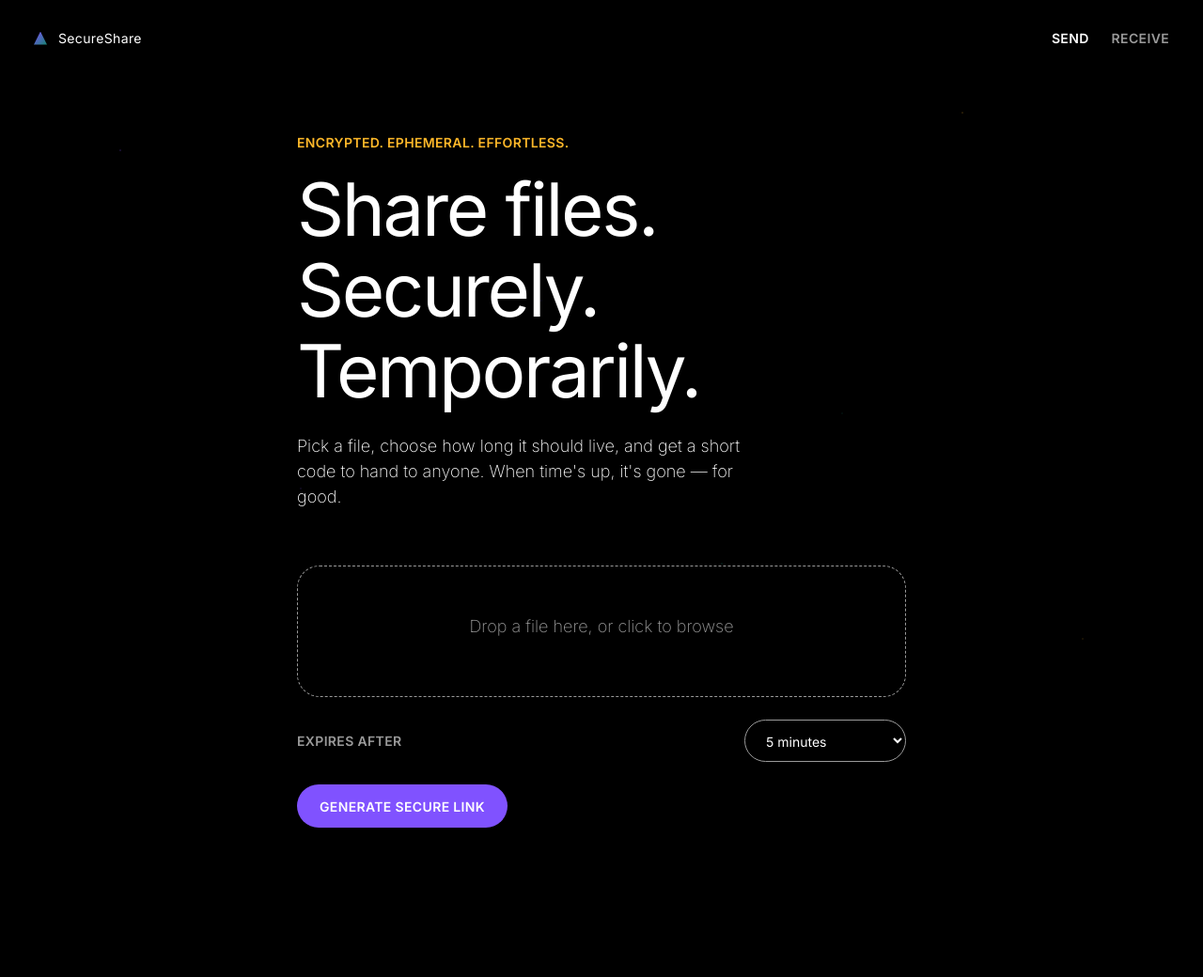
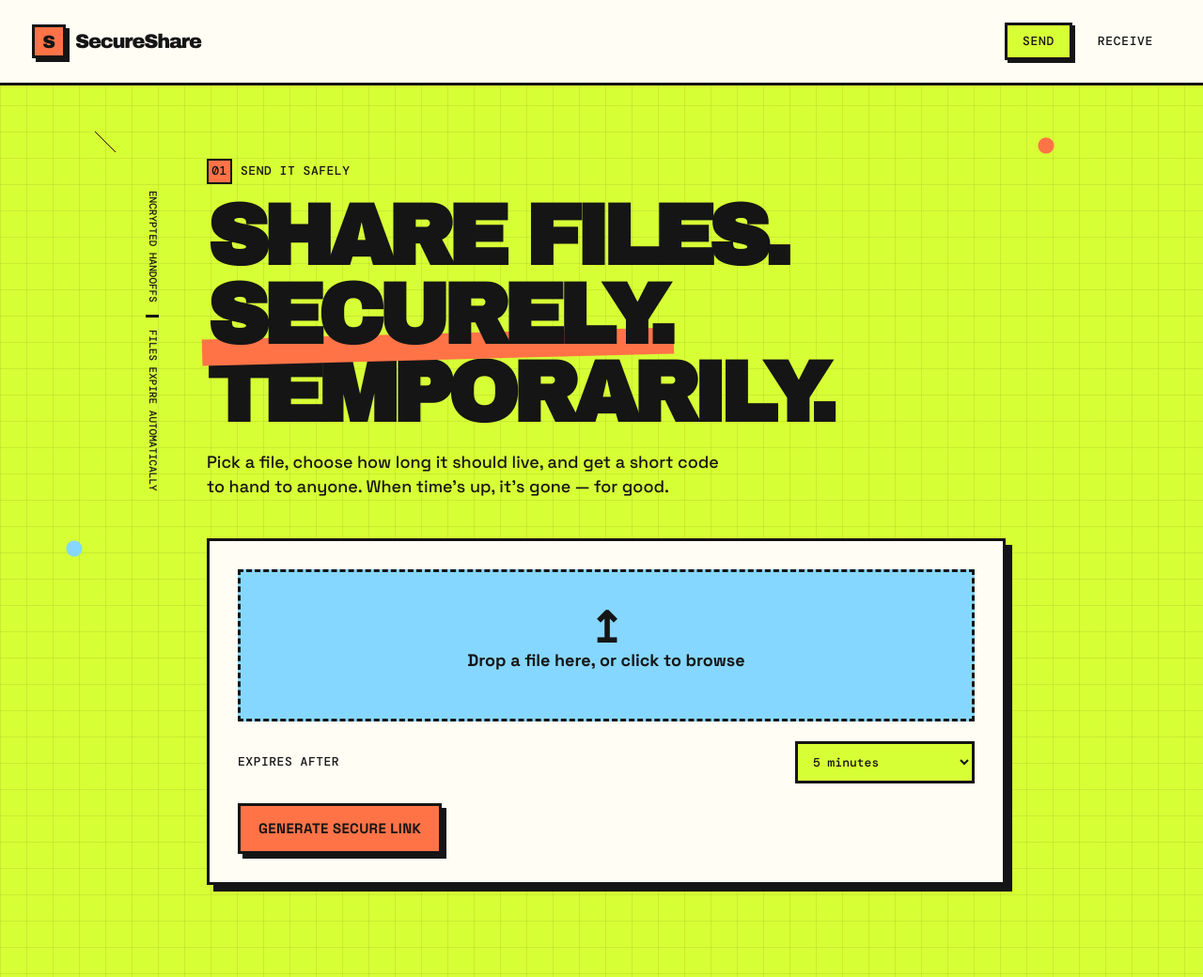
Before and after one commit to pskth/Event-Driven-File-Sharing, a Flask app: page / in a window 1280 px wide. Shown: the whole page at 94% size. Before the commit the page ends 881 px from the top, so only its background shows below. Run offline with Flask 3, Linux system fonts and the light colour scheme.

Commit message:
Redesign web app interface with bold visual styling

```diff
--- a/src/web_app/static/style.css
+++ b/src/web_app/static/style.css
@@ -1,361 +1,82 @@
 :root {
-  /* Colors — Dala style reference (DESIGN.md) */
-  --color-void: #000000;
-  --color-bone-white: #ffffff;
-  --color-ash-gray: #9a9a9a;
-  --color-silver-mist: #bdbdbd;
-  --color-electric-iris: #8052ff;
-  --color-saffron-spark: #ffb829;
-  --color-deep-verdant: #15846e;
-
-  --font-family: 'Inter', ui-sans-serif, system-ui, -apple-system, BlinkMacSystemFont, "Segoe UI", Roboto, sans-serif;
-
-  --text-caption: 12px;
-  --text-nav-label: 14px;
-  --text-body: 18px;
-  --text-heading-2xs: 24px;
-  --text-heading-xs: 27px;
-  --text-subheading: 36px;
-  --text-heading-sm: 42px;
-  --text-heading: 48px;
-  --text-heading-lg: 78px;
-  --text-display: 113px;
-
-  --spacing-6: 6px;
-  --spacing-12: 12px;
-  --spacing-18: 18px;
-  --spacing-24: 24px;
-  --spacing-30: 30px;
-  --spacing-36: 36px;
-  --spacing-60: 60px;
-  --spacing-96: 96px;
-  --spacing-120: 120px;
-
-  --radius-buttons: 24px;
-  --radius-cards: 24px;
-  --radius-full: 9999px;
+  --ink: #151515;
+  --paper: #fffdf4;
+  --acid: #d7ff35;
+  --orange: #ff7347;
+  --purple: #9c7cff;
+  --blue: #85d7ff;
+  --shadow: 7px 7px 0 var(--ink);
+  --font-display: "Archivo Black", Impact, sans-serif;
+  --font-body: "Space Grotesk", Arial, sans-serif;
+  --font-mono: "DM Mono", monospace;
 }
 
-* {
-  box-sizing: border-box;
+* { box-sizing: border-box; }
+html { background: var(--acid); }
+body {
+  min-width: 320px; min-height: 100vh; margin: 0; overflow-x: hidden; color: var(--ink);
+  background: linear-gradient(90deg, rgba(21, 21, 21, .08) 1px, transparent 1px), linear-gradient(rgba(21, 21, 21, .08) 1px, transparent 1px), var(--acid);
+  background-size: 28px 28px; font-family: var(--font-body); font-size: 16px; line-height: 1.45;
 }
+button, input, select { font: inherit; }
+button:focus-visible, input:focus-visible, select:focus-visible, .dropzone:focus-within { outline: 4px solid var(--purple); outline-offset: 3px; }
+.hidden { display: none !important; }
 
-html, body {
-  margin: 0;
-  padding: 0;
-  background: var(--color-void);
-  color: var(--color-bone-white);
-  font-family: var(--font-family);
-  font-weight: 200;
-  font-size: var(--text-body);
-  line-height: 1.5;
-  min-height: 100vh;
+.ambient-field {
+  position: fixed; z-index: 0; inset: 0; pointer-events: none;
+  background: linear-gradient(45deg, transparent 49%, var(--ink) 50%, transparent 51%) 8% 18% / 22px 22px no-repeat, radial-gradient(circle, var(--orange) 0 8px, transparent 9px) 88% 18% / 34px 34px no-repeat, linear-gradient(135deg, var(--purple) 0 48%, transparent 49%) 83% 76% / 34px 34px no-repeat, radial-gradient(circle, var(--blue) 0 8px, transparent 9px) 5% 74% / 34px 34px no-repeat;
 }
+.topbar { position: relative; z-index: 1; display: flex; align-items: center; justify-content: space-between; max-width: 1320px; margin: 0 auto; padding: 24px 34px; border-bottom: 3px solid var(--ink); background: var(--paper); }
+.logo-lockup { display: flex; align-items: center; gap: 10px; }
+.logo-mark { display: grid; width: 36px; height: 36px; place-items: center; border: 3px solid var(--ink); background: var(--orange); box-shadow: 4px 4px 0 var(--ink); font-family: var(--font-display); font-size: 19px; line-height: 1; }
+.logo-word { font-family: var(--font-display); font-size: 21px; letter-spacing: -.06em; }
+.tab-nav { display: flex; gap: 8px; }
+.tab-link { min-height: 40px; padding: 7px 16px; border: 3px solid transparent; background: transparent; color: var(--ink); cursor: pointer; font-family: var(--font-mono); font-size: 13px; font-weight: 500; letter-spacing: .05em; text-transform: uppercase; }
+.tab-link:hover, .tab-link.is-active { border-color: var(--ink); background: var(--acid); }
+.tab-link.is-active { box-shadow: 3px 3px 0 var(--ink); }
 
-.hidden {
-  display: none !important;
+.stage { position: relative; z-index: 1; max-width: 1220px; min-height: calc(100vh - 87px); margin: 0 auto; padding: 78px 80px 98px 190px; }
+.side-note { position: absolute; top: 112px; left: 34px; display: flex; gap: 13px; align-items: flex-start; width: 105px; color: var(--ink); font-family: var(--font-mono); font-size: 11px; font-weight: 500; line-height: 1.25; text-transform: uppercase; writing-mode: vertical-rl; }
+.side-note span:first-child { padding-bottom: 13px; border-bottom: 3px solid var(--ink); }
+.panel { display: none; max-width: 850px; }
+.panel.is-active { display: block; }
+.headline-block { position: relative; max-width: 770px; margin-bottom: 42px; }
+.eyebrow { display: inline-flex; gap: 9px; align-items: center; margin: 0 0 14px; font-family: var(--font-mono); font-size: 13px; font-weight: 500; letter-spacing: .04em; text-transform: uppercase; }
+.eyebrow span { display: grid; width: 27px; height: 27px; place-items: center; border: 2px solid var(--ink); background: var(--orange); }
+.headline { max-width: 720px; margin: 0 0 18px; font-family: var(--font-display); font-size: clamp(48px, 7.3vw, 91px); line-height: .92; letter-spacing: -.075em; text-transform: uppercase; }
+.headline em { position: relative; z-index: 0; font-style: normal; }
+.headline em::after { position: absolute; z-index: -1; right: -5px; bottom: 2px; left: -5px; height: .31em; background: var(--orange); content: ""; transform: rotate(-1.5deg); }
+.body-copy { max-width: 565px; margin: 0; font-size: 18px; font-weight: 500; }
+
+.form-block { display: flex; flex-direction: column; gap: 21px; width: 100%; padding: 30px; border: 3px solid var(--ink); background: var(--paper); box-shadow: var(--shadow); }
+.dropzone { display: flex; flex-direction: column; gap: 6px; align-items: center; justify-content: center; min-height: 162px; padding: 24px; border: 3px dashed var(--ink); background: var(--blue); color: var(--ink); cursor: pointer; font-size: 18px; font-weight: 700; text-align: center; transition: transform .12s ease, box-shadow .12s ease, background .12s ease; }
+.dropzone:hover, .dropzone.is-dragover { background: var(--purple); transform: translate(-3px, -3px); box-shadow: 5px 5px 0 var(--ink); }
+.dropzone-icon { font-family: var(--font-display); font-size: 45px; line-height: .7; }
+.dropzone-filename { max-width: 100%; overflow: hidden; font-family: var(--font-mono); font-size: 13px; font-weight: 500; text-overflow: ellipsis; white-space: nowrap; }
+.field-row { display: flex; gap: 18px; align-items: center; justify-content: space-between; }
+.field-label { font-family: var(--font-mono); font-size: 13px; font-weight: 500; letter-spacing: .04em; text-transform: uppercase; }
+.field-select { min-width: 178px; padding: 10px 12px; border: 3px solid var(--ink); border-radius: 0; background: var(--acid); color: var(--ink); cursor: pointer; font-family: var(--font-mono); font-size: 13px; font-weight: 500; }
+.btn-primary, .btn-ghost { align-self: flex-start; border: 3px solid var(--ink); border-radius: 0; box-shadow: 5px 5px 0 var(--ink); cursor: pointer; font-family: var(--font-body); font-size: 15px; font-weight: 700; letter-spacing: .025em; text-transform: uppercase; transition: transform .12s ease, box-shadow .12s ease; }
+.btn-primary { padding: 13px 19px; background: var(--orange); color: var(--ink); }
+.btn-ghost { padding: 10px 14px; background: var(--acid); color: var(--ink); }
+.btn-primary:hover:not(:disabled), .btn-ghost:hover { transform: translate(-3px, -3px); box-shadow: 8px 8px 0 var(--ink); }
+.btn-primary:active:not(:disabled), .btn-ghost:active { transform: translate(4px, 4px); box-shadow: 1px 1px 0 var(--ink); }
+.btn-primary:disabled { cursor: not-allowed; opacity: .55; }
+
+.progress-track { height: 18px; margin-top: 22px; border: 3px solid var(--ink); background: var(--paper); }
+.progress-fill { width: 0%; height: 100%; background: repeating-linear-gradient(45deg, var(--purple) 0 12px, var(--ink) 12px 15px); transition: width .2s ease; }
+.result-block { display: flex; flex-direction: column; gap: 13px; width: fit-content; max-width: 100%; margin-top: 35px; padding: 24px; border: 3px solid var(--ink); background: var(--purple); box-shadow: var(--shadow); }
+.share-code { margin: 0; font-family: var(--font-mono); font-size: clamp(29px, 5vw, 48px); font-weight: 500; letter-spacing: .12em; }
+.countdown, .status-text, .error-text { margin: 18px 0 0; font-family: var(--font-mono); font-size: 13px; font-weight: 500; }
+.countdown { margin: 0; }
+.status-text { display: inline-block; padding: 12px 15px; border: 3px solid var(--ink); background: var(--blue); box-shadow: 4px 4px 0 var(--ink); }
+.error-text { display: inline-block; padding: 12px 15px; border: 3px solid var(--ink); background: var(--orange); box-shadow: 4px 4px 0 var(--ink); }
+.code-input { width: 100%; max-width: 420px; padding: 15px 16px; border: 3px solid var(--ink); border-radius: 0; background: var(--blue); color: var(--ink); font-family: var(--font-mono); font-size: clamp(25px, 5vw, 39px); font-weight: 500; letter-spacing: .13em; text-transform: uppercase; }
+.code-input::placeholder { color: var(--ink); opacity: .42; }
+
+@media (max-width: 720px) {
+  .topbar { padding: 17px 19px; } .logo-word { font-size: 18px; } .tab-link { min-height: 36px; padding: 6px 9px; font-size: 11px; }
+  .stage { min-height: calc(100vh - 75px); padding: 53px 20px 70px; } .side-note { display: none; } .headline { font-size: clamp(46px, 14vw, 70px); } .body-copy { font-size: 16px; }
+  .form-block { padding: 19px; box-shadow: 5px 5px 0 var(--ink); } .field-row { align-items: flex-start; flex-direction: column; } .field-select, .btn-primary { width: 100%; }
 }
-
-/* Ambient particle field — decorative echo of the Dala constellation motif */
-.ambient-field {
-  position: fixed;
-  inset: 0;
-  pointer-events: none;
-  z-index: 0;
-  background-image:
-    radial-gradient(1px 1px at 10% 20%, rgba(128, 82, 255, 0.55), transparent),
-    radial-gradient(1px 1px at 80% 15%, rgba(255, 184, 41, 0.45), transparent),
-    radial-gradient(1px 1px at 60% 75%, rgba(21, 132, 110, 0.5), transparent),
-    radial-gradient(1px 1px at 25% 65%, rgba(128, 82, 255, 0.35), transparent),
-    radial-gradient(1px 1px at 90% 85%, rgba(255, 184, 41, 0.3), transparent),
-    radial-gradient(1px 1px at 45% 40%, rgba(128, 82, 255, 0.25), transparent),
-    radial-gradient(1px 1px at 70% 55%, rgba(21, 132, 110, 0.3), transparent);
-  background-repeat: no-repeat;
-}
-
-.topbar {
-  position: relative;
-  z-index: 1;
-  max-width: 1280px;
-  margin: 0 auto;
-  padding: var(--spacing-30) var(--spacing-36);
-  display: flex;
-  align-items: center;
-  justify-content: space-between;
-}
-
-.logo-lockup {
-  display: flex;
-  align-items: center;
-  gap: var(--spacing-12);
-}
-
-.logo-mark {
-  width: 14px;
-  height: 14px;
-  background: linear-gradient(135deg, var(--color-electric-iris), var(--color-deep-verdant));
-  clip-path: polygon(50% 0%, 0% 100%, 100% 100%);
-}
-
-.logo-word {
-  font-weight: 400;
-  font-size: var(--text-nav-label);
-  letter-spacing: 0.025em;
-}
-
-.tab-nav {
-  display: flex;
-  gap: var(--spacing-24);
-}
-
-.tab-link {
-  background: none;
-  border: none;
-  cursor: pointer;
-  font-family: var(--font-family);
-  font-size: var(--text-nav-label);
-  font-weight: 600;
-  text-transform: uppercase;
-  letter-spacing: 0.025em;
-  color: var(--color-ash-gray);
-  padding: 0;
-  transition: color 0.15s ease;
-}
-
-.tab-link.is-active,
-.tab-link:hover {
-  color: var(--color-bone-white);
-}
-
-.stage {
-  position: relative;
-  z-index: 1;
-  max-width: 720px;
-  margin: 0 auto;
-  padding: var(--spacing-60) var(--spacing-36) var(--spacing-120);
-}
-
-.panel {
-  display: none;
-}
-
-.panel.is-active {
-  display: block;
-}
-
-.headline-block {
-  margin-bottom: var(--spacing-60);
-}
-
-.eyebrow {
-  font-size: var(--text-nav-label);
-  font-weight: 600;
-  text-transform: uppercase;
-  letter-spacing: 0.025em;
-  color: var(--color-saffron-spark);
-  margin: 0 0 var(--spacing-18);
-}
-
-.headline {
-  font-size: var(--text-heading-lg);
-  line-height: 1.1;
-  letter-spacing: -0.03em;
-  font-weight: 400;
-  margin: 0 0 var(--spacing-24);
-}
-
-.body-copy {
-  font-size: var(--text-body);
-  font-weight: 200;
-  color: var(--color-bone-white);
-  max-width: 480px;
-  margin: 0;
-}
-
-.form-block {
-  display: flex;
-  flex-direction: column;
-  gap: var(--spacing-24);
-  margin-top: var(--spacing-60);
-}
-
-/* The dropzone uses a thin outlined boundary rather than a filled card.
-   This is a deliberate, documented deviation from the "no bordered
-   containers" rule — see docs/WEB_APP_DESIGN_DECISIONS.md — because a file
-   drop target needs a visible affordance to be usable. The outline
-   (rather than a filled surface) keeps it consistent with the design
-   system's "outlined shapes over filled surfaces" visual language. */
-.dropzone {
-  display: flex;
-  flex-direction: column;
-  align-items: center;
-  justify-content: center;
-  gap: var(--spacing-12);
-  min-height: 140px;
-  border: 1px dashed var(--color-ash-gray);
-  border-radius: var(--radius-cards);
-  cursor: pointer;
-  text-align: center;
-  padding: var(--spacing-24);
-  color: var(--color-ash-gray);
-  font-size: var(--text-body);
-  font-weight: 200;
-  transition: border-color 0.2s ease, color 0.2s ease;
-}
-
-.dropzone:hover,
-.dropzone.is-dragover {
-  border-color: var(--color-electric-iris);
-  color: var(--color-bone-white);
-}
-
-.dropzone-filename {
-  color: var(--color-bone-white);
-  font-weight: 400;
-}
-
-.field-row {
-  display: flex;
-  align-items: center;
-  justify-content: space-between;
-  gap: var(--spacing-18);
-}
-
-.field-label {
-  font-size: var(--text-nav-label);
-  text-transform: uppercase;
-  letter-spacing: 0.025em;
-  color: var(--color-ash-gray);
-  font-weight: 600;
-}
-
-.field-select {
-  background: transparent;
-  color: var(--color-bone-white);
-  border: 1px solid var(--color-ash-gray);
-  border-radius: var(--radius-buttons);
-  padding: var(--spacing-12) var(--spacing-18);
-  font-family: var(--font-family);
-  font-size: var(--text-nav-label);
-}
-
-.btn-primary {
-  align-self: flex-start;
-  background: var(--color-electric-iris);
-  color: var(--color-bone-white);
-  border: none;
-  border-radius: var(--radius-buttons);
-  padding: 14.4px 24px;
-  font-family: var(--font-family);
-  font-size: var(--text-nav-label);
-  font-weight: 600;
-  text-transform: uppercase;
-  letter-spacing: 0.025em;
-  cursor: pointer;
-  transition: opacity 0.2s ease;
-}
-
-.btn-primary:hover {
-  opacity: 0.85;
-}
-
-.btn-primary:disabled {
-  opacity: 0.4;
-  cursor: not-allowed;
-}
-
-.btn-ghost {
-  background: none;
-  border: none;
-  color: var(--color-bone-white);
-  font-family: var(--font-family);
-  font-size: var(--text-nav-label);
-  font-weight: 400;
-  text-decoration: underline;
-  cursor: pointer;
-  padding: 0;
-  align-self: flex-start;
-}
-
-.btn-ghost:hover {
-  color: var(--color-saffron-spark);
-}
-
-.progress-track {
-  margin-top: var(--spacing-24);
-  height: 4px;
-  border-radius: var(--radius-full);
-  background: rgba(154, 154, 154, 0.2);
-  overflow: hidden;
-}
-
-.progress-fill {
-  height: 100%;
-  width: 0%;
-  background: var(--color-electric-iris);
-  transition: width 0.2s ease;
-}
-
-.result-block {
-  margin-top: var(--spacing-36);
-  display: flex;
-  flex-direction: column;
-  gap: var(--spacing-12);
-}
-
-.share-code {
-  font-size: var(--text-heading);
-  font-weight: 400;
-  letter-spacing: 0.1em;
-  margin: 0;
-}
-
-.countdown {
-  font-size: var(--text-caption);
-  color: var(--color-silver-mist);
-  font-weight: 200;
-  margin: 0;
-}
-
-.code-input {
-  background: transparent;
-  border: none;
-  border-bottom: 1px solid var(--color-ash-gray);
-  color: var(--color-bone-white);
-  font-family: var(--font-family);
-  font-size: var(--text-heading-sm);
-  letter-spacing: 0.15em;
-  text-transform: uppercase;
-  padding: var(--spacing-12) 0;
-  width: 100%;
-  max-width: 320px;
-}
-
-.code-input:focus {
-  outline: none;
-  border-color: var(--color-electric-iris);
-}
-
-.status-text {
-  color: var(--color-silver-mist);
-  font-weight: 200;
-  margin-top: var(--spacing-24);
-}
-
-.error-text {
-  color: var(--color-saffron-spark);
-  font-weight: 400;
-  margin-top: var(--spacing-24);
-}
-
-@media (max-width: 640px) {
-  .headline {
-    font-size: var(--text-heading-sm);
-  }
-
-  .topbar {
-    flex-direction: column;
-    gap: var(--spacing-18);
-    align-items: flex-start;
-  }
-}
+@media (max-width: 390px) { .topbar { gap: 10px; align-items: flex-start; flex-direction: column; } .headline { font-size: 45px; } .share-code { font-size: 25px; } }
--- a/src/web_app/templates/index.html
+++ b/src/web_app/templates/index.html
@@ -3,18 +3,18 @@
 <head>
   <meta charset="UTF-8" />
   <meta name="viewport" content="width=device-width, initial-scale=1.0" />
-  <title>SecureShare — Share files. Securely. Temporarily.</title>
+  <title>SecureShare — Secure file handoffs</title>
   <link rel="preconnect" href="https://fonts.googleapis.com">
   <link rel="preconnect" href="https://fonts.gstatic.com" crossorigin>
-  <link href="https://fonts.googleapis.com/css2?family=Inter:wght@200;400;600;700&display=swap" rel="stylesheet">
+  <link href="https://fonts.googleapis.com/css2?family=Archivo+Black&family=DM+Mono:wght@400;500&family=Space+Grotesk:wght@400;500;600;700&display=swap" rel="stylesheet">
   <link rel="stylesheet" href="{{ url_for('static', filename='style.css') }}">
 </head>
 <body>
   <div class="ambient-field" aria-hidden="true"></div>
 
   <header class="topbar">
-    <div class="logo-lockup">
-      <span class="logo-mark" aria-hidden="true"></span>
+    <div class="logo-lockup" aria-label="SecureShare home">
+      <span class="logo-mark" aria-hidden="true">S</span>
       <span class="logo-word">SecureShare</span>
     </div>
     <nav class="tab-nav">
@@ -24,16 +24,21 @@
   </header>
 
   <main class="stage">
+    <aside class="side-note" aria-hidden="true">
+      <span>Encrypted handoffs</span>
+      <span>Files expire automatically</span>
+    </aside>
     <!-- SEND PANEL -->
     <section id="panel-send" class="panel is-active">
       <div class="headline-block">
-        <p class="eyebrow">Encrypted. Ephemeral. Effortless.</p>
-        <h1 class="headline">Share files.<br>Securely.<br>Temporarily.</h1>
+        <p class="eyebrow"><span>01</span> Send it safely</p>
+        <h1 class="headline">Share files.<br><em>Securely.</em><br>Temporarily.</h1>
         <p class="body-copy">Pick a file, choose how long it should live, and get a short code to hand to anyone. When time's up, it's gone — for good.</p>
       </div>
 
       <form id="upload-form" class="form-block">
         <label id="dropzone" class="dropzone" for="file-input">
+          <span class="dropzone-icon" aria-hidden="true">↥</span>
           <span id="dropzone-label">Drop a file here, or click to browse</span>
           <span id="dropzone-filename" class="dropzone-filename"></span>
         </label>
@@ -58,7 +63,7 @@
       </div>
 
       <div id="upload-result" class="result-block hidden">
-        <p class="eyebrow">Your share code</p>
+        <p class="eyebrow"><span>02</span> Your share code</p>
         <p id="share-code" class="share-code"></p>
         <button id="copy-code-button" class="btn-ghost" type="button">Copy code</button>
         <p id="upload-countdown" class="countdown"></p>
@@ -70,8 +75,8 @@
     <!-- RECEIVE PANEL -->
     <section id="panel-receive" class="panel">
       <div class="headline-block">
-        <p class="eyebrow">Got a code?</p>
-        <h1 class="headline">Receive a file.</h1>
+        <p class="eyebrow"><span>01</span> Got a code?</p>
+        <h1 class="headline">Receive<br>a <em>file.</em></h1>
         <p class="body-copy">Enter the share code you were given. If it's still valid, your download starts immediately.</p>
       </div>
 
```
Also changed, not shown: 1 other file.
